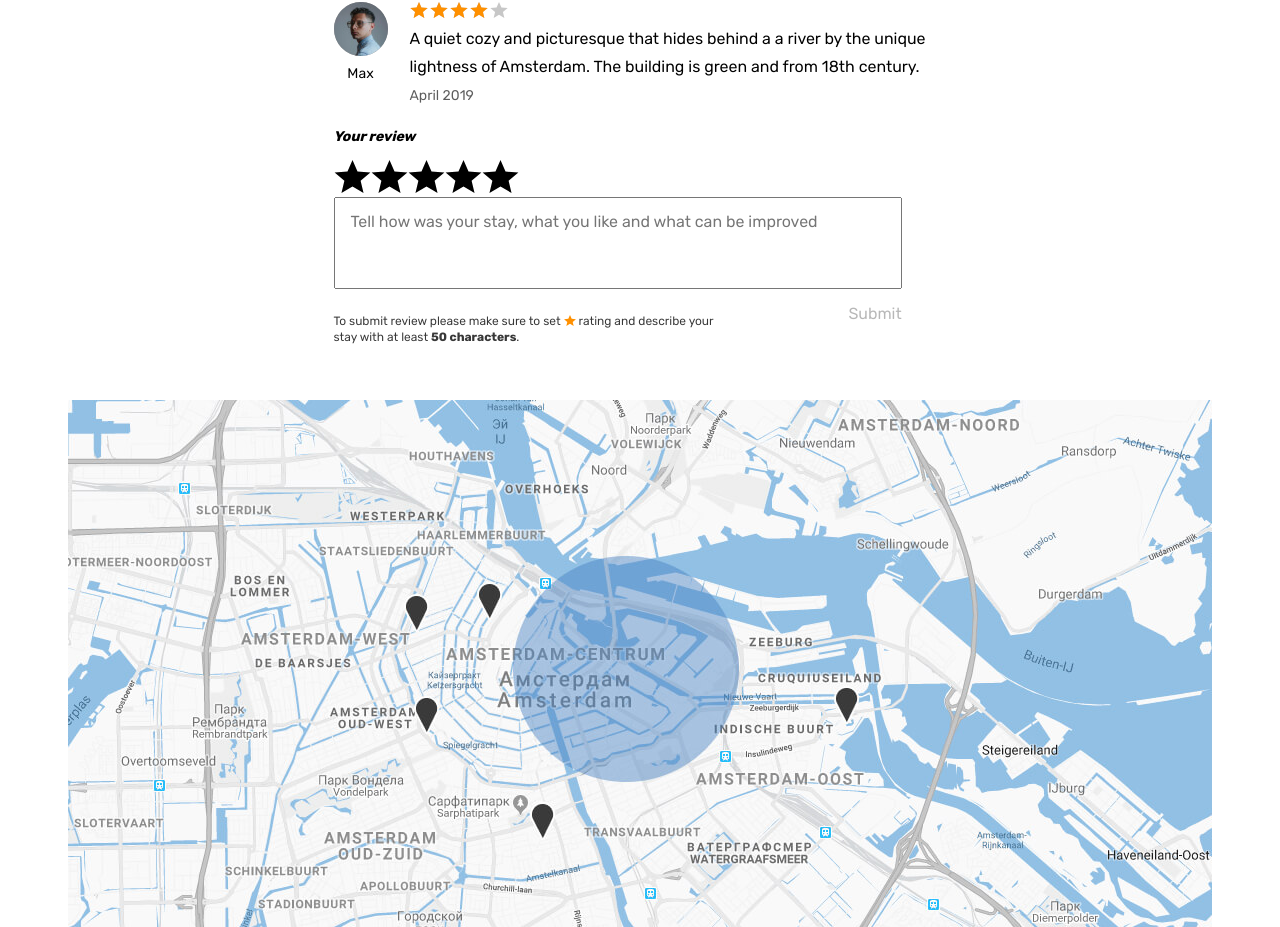
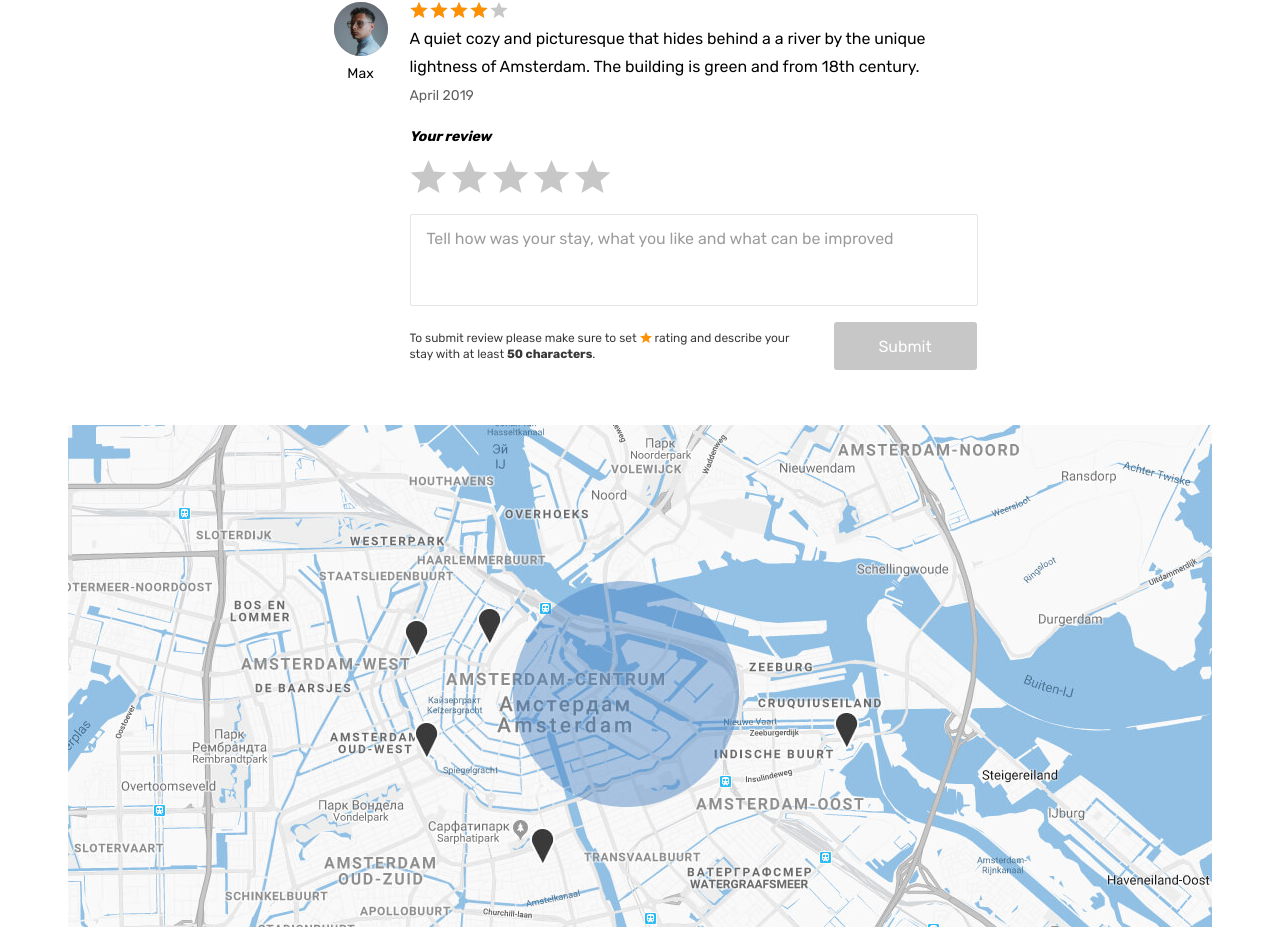
Before and after one commit to htmlacademy-react/1242977-six-cities-14, a React (Vite) app: page /offer in a window 1280 px wide. Shown: the part 1533-2460 px from the top of the page. Built offline with nearby package versions, Linux system fonts and the light colour scheme.

Commit message:
создал новый комонент Форма отправки комментария

```diff
--- a/src/components/reviews-htmlForm/reviews-htmlForm.tsx
+++ b/src/components/reviews-htmlForm/reviews-htmlForm.tsx
@@ -1,143 +1,64 @@
+import { ChangeEvent, Fragment, useState } from 'react';
+import { MIN_COMMENT_LENGTH, MAX_COMMENT_LENGTH } from '../../const';
+
+const ratingMap = {
+  '5': 'perfect',
+  '4': 'good',
+  '3': 'not bad',
+  '2': 'badly',
+  '1': 'terribly',
+};
+
 function ReviewsHtmlForm() {
+  const [comment, setComment] = useState('');
+  const [rating, setRating] = useState('');
+  const isValid = comment.length >= MIN_COMMENT_LENGTH && comment.length <= MAX_COMMENT_LENGTH && rating !== '';
+
+  function handleTextareaChange(event: ChangeEvent<HTMLTextAreaElement>) {
+    setComment(event.target.value);
+  }
+  function handleInputChange(event: ChangeEvent<HTMLInputElement>) {
+    setRating(event.target.value);
+  }
   return (
-    <form
-      className="reviews__htmlForm htmlForm"
-      action="#"
-      method="post"
-    >
-      <label
-        className="reviews__label htmlForm__label"
-        htmlFor="review"
-      >
-        Your review
-      </label>
-      <div className="reviews__rating-htmlForm htmlForm__rating">
-        <input
-          className="htmlForm__rating-input visually-hidden"
+    <form className="reviews__form form" action="#" method="post">
+      <label className="reviews__label form__label" htmlFor="review">Your review</label>
+      <div className="reviews__rating-form form__rating">
+        {Object.entries(ratingMap).reverse().map(([score, title]) => (
+          <Fragment key={score}>
+            <input className="form__rating-input visually-hidden"
               name="rating"
-          value="5"
-          id="5-stars"
+              value={score}
+              id={`${score}-stars`}
               type="radio"
+              checked={rating === score}
+              onChange={handleInputChange}
             />
             <label
-          htmlFor="5-stars"
-          className="reviews__rating-label htmlForm__rating-label"
-          title="perfect"
+              htmlFor={`${score}-stars`}
+              className="reviews__rating-label form__rating-label"
+              title={title}
             >
-          <svg
-            className="htmlForm__star-image"
-            width={37}
-            height={33}
-          >
+              <svg className="form__star-image" width="37" height="33">
                 <use xlinkHref="#icon-star"></use>
               </svg>
             </label>
-
-        <input
-          className="htmlForm__rating-input visually-hidden"
-          name="rating"
-          value="4"
-          id="4-stars"
-          type="radio"
-        />
-        <label
-          htmlFor="4-stars"
-          className="reviews__rating-label htmlForm__rating-label"
-          title="good"
-        >
-          <svg
-            className="htmlForm__star-image"
-            width={37}
-            height={33}
-          >
-            <use xlinkHref="#icon-star"></use>
-          </svg>
-        </label>
-
-        <input
-          className="htmlForm__rating-input visually-hidden"
-          name="rating"
-          value="3"
-          id="3-stars"
-          type="radio"
-        />
-        <label
-          htmlFor="3-stars"
-          className="reviews__rating-label htmlForm__rating-label"
-          title="not bad"
-        >
-          <svg
-            className="htmlForm__star-image"
-            width={37}
-            height={33}
-          >
-            <use xlinkHref="#icon-star"></use>
-          </svg>
-        </label>
-
-        <input
-          className="htmlForm__rating-input visually-hidden"
-          name="rating"
-          value="2"
-          id="2-stars"
-          type="radio"
-        />
-        <label
-          htmlFor="2-stars"
-          className="reviews__rating-label htmlForm__rating-label"
-          title="badly"
-        >
-          <svg
-            className="htmlForm__star-image"
-            width={37}
-            height={33}
-          >
-            <use xlinkHref="#icon-star"></use>
-          </svg>
-        </label>
-
-        <input
-          className="htmlForm__rating-input visually-hidden"
-          name="rating"
-          value="1"
-          id="1-star"
-          type="radio"
-        />
-        <label
-          htmlFor="1-star"
-          className="reviews__rating-label htmlForm__rating-label"
-          title="terribly"
-        >
-          <svg
-            className="htmlForm__star-image"
-            width={37}
-            height={33}
-          >
-            <use xlinkHref="#icon-star"></use>
-          </svg>
-        </label>
+          </Fragment>
+        ))}
       </div>
-      <textarea
-        className="reviews__textarea htmlForm__textarea"
+      <textarea className="reviews__textarea form__textarea"
         id="review"
         name="review"
         placeholder="Tell how was your stay, what you like and what can be improved"
+        value={comment}
+        onChange={handleTextareaChange}
       >
       </textarea>
       <div className="reviews__button-wrapper">
         <p className="reviews__help">
-          To submit review please make sure to set{' '}
-          <span className="reviews__star">rating</span> and describe
-          your stay with at least{' '}
-          <b className="reviews__text-amount">50 characters</b>.
+          To submit review please make sure to set <span className="reviews__star">rating</span> and describe your stay with at least <b className="reviews__text-amount">50 characters</b>.
         </p>
-        <button
-          className="reviews__submit htmlForm__submit button"
-          type="submit"
-          disabled
-        >
-          Submit
-        </button>
+        <button className="reviews__submit form__submit button" type="submit" disabled={!isValid}>Submit</button>
       </div>
     </form>
   );
--- a/src/const.tsx
+++ b/src/const.tsx
@@ -10,3 +10,6 @@ export enum AuthorizationStatus {
   NoAuth = 'NO_AUTH',
   Unknown = 'UNKNOWN',
 }
+
+export const MIN_COMMENT_LENGTH = 10;
+export const MAX_COMMENT_LENGTH = 50;
```
Lines whose indentation alone changed are shown as unchanged.
